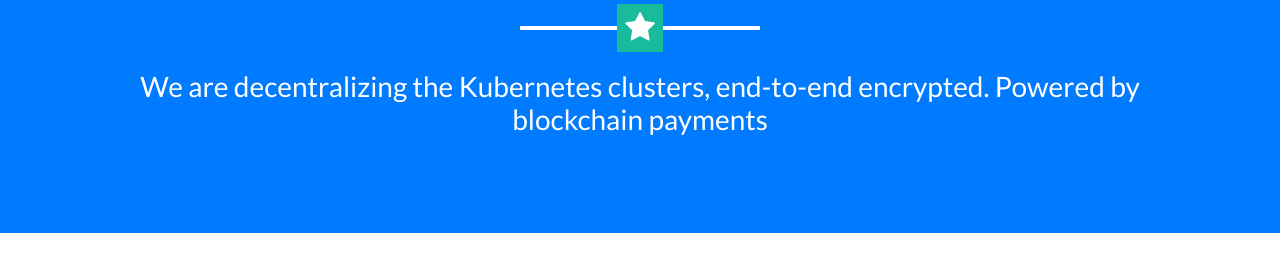
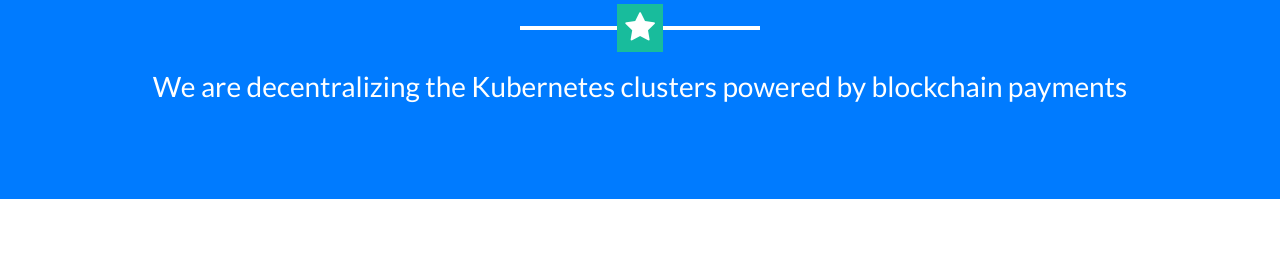
Before and after one commit to SuperKomputer/superkomputer.io, a website with bundled scripts: page superKomputer/index.html in a window 1280 px wide. Shown: the part 537-800 px from the top of the page. Built offline with nearby package versions, Linux system fonts and the light colour scheme.

Commit message:
Corrected the into text

```diff
--- a/superKomputer/index.html
+++ b/superKomputer/index.html
@@ -58,7 +58,7 @@
       <img class="img-fluid mb-5 d-block mx-auto" src="img/logo.png" alt="">
       <h2 class="text-uppercase mb-0">Decentralizating Kubernetes</h2>
       <hr class="star-light">
-      <h2 class="font-weight-light mb-0">We are decentralizing the Kubernetes clusters, end-to-end encrypted. Powered by blockchain payments</h2>
+      <h2 class="font-weight-light mb-0">We are decentralizing the Kubernetes clusters powered by blockchain payments</h2>
     </div>
   </header>
 
```
